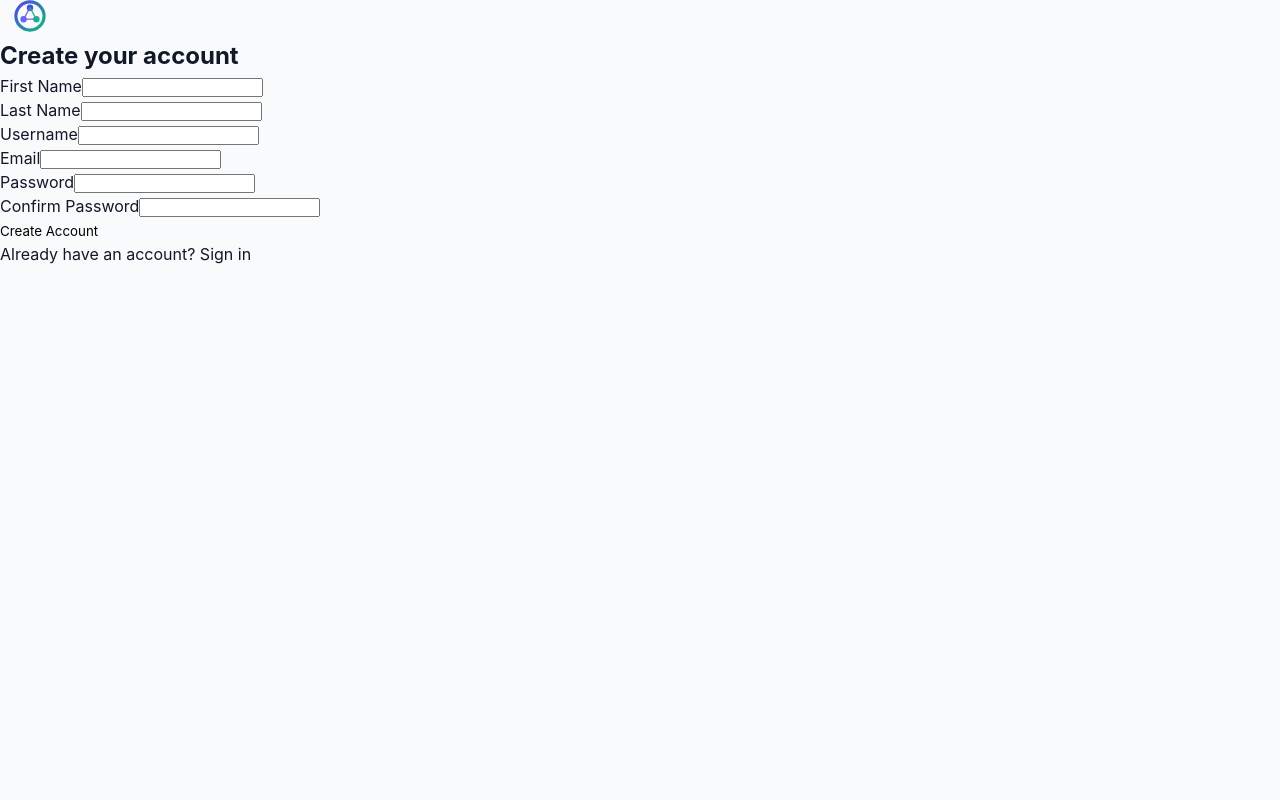
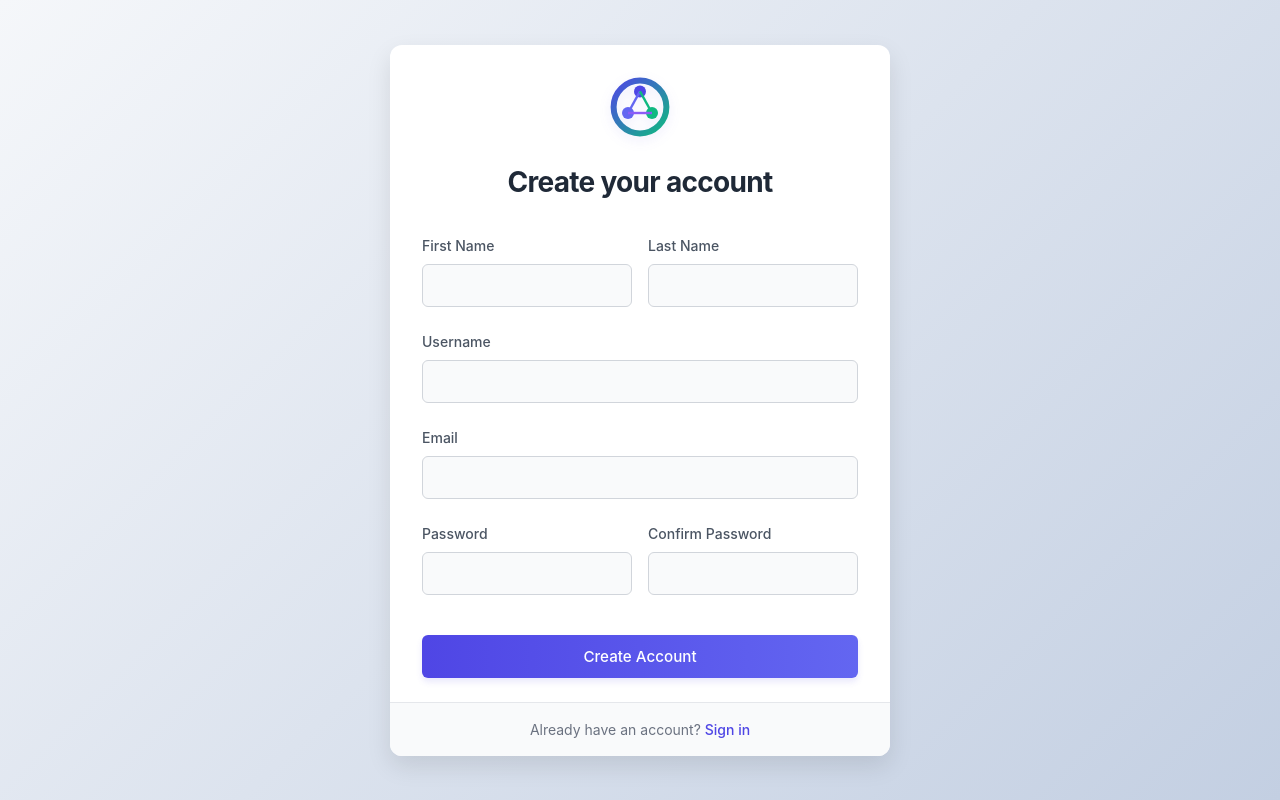
Before and after one commit to IshiniTecla/Skill-Hub, a React (Vite) app in the folder frontend/: page /register in a window 1280 px wide. Built offline with nearby package versions, Linux system fonts and the light colour scheme.

Commit message:
Update Register page and AuthContext for improved authentication handling

```diff
--- a/frontend/src/context/AuthContext.jsx
+++ b/frontend/src/context/AuthContext.jsx
@@ -1,26 +1,46 @@
-import React, { createContext, useContext, useState, useEffect } from 'react';
-import { getToken, setToken, removeToken } from '../utils/auth';
-import api from '../api/axios';
+import React, { createContext, useContext, useState, useEffect } from "react";
+import { useNavigate } from "react-router-dom"; // Added for navigation
+import {
+  getToken,
+  setToken,
+  removeToken,
+  isAuthenticated,
+} from "../utils/auth";
+import { authApi, userApi } from "../api/axios";
 
 const AuthContext = createContext();
 
 export const AuthProvider = ({ children }) => {
+  const navigate = useNavigate(); // Add navigation hook
   const [currentUser, setCurrentUser] = useState(null);
   const [loading, setLoading] = useState(true);
-  const [token, setTokenState] = useState(getToken());
+  const [error, setError] = useState(null);
 
   // Load user from localStorage on initial render
   useEffect(() => {
-    const loadUser = () => {
-      const storedUser = localStorage.getItem('user');
-      const storedToken = getToken();
+    const loadUser = async () => {
+      try {
+        if (isAuthenticated()) {
+          const storedUser = localStorage.getItem("user");
 
-      if (storedUser && storedToken) {
-        setCurrentUser(JSON.parse(storedUser));
-        setTokenState(storedToken);
+          if (storedUser) {
+            // Use stored user data
+            setCurrentUser(JSON.parse(storedUser));
+          } else {
+            // If we have a token but no stored user, fetch profile
+            const response = await userApi.getCurrentProfile();
+            setCurrentUser(response.data);
+            localStorage.setItem("user", JSON.stringify(response.data));
+          }
+        }
+      } catch (err) {
+        console.error("Error loading user:", err);
+        // Clear invalid auth state
+        removeToken();
+        localStorage.removeItem("user");
+      } finally {
+        setLoading(false);
       }
-
-      setLoading(false);
     };
 
     loadUser();
@@ -28,77 +48,84 @@ export const AuthProvider = ({ children }) => {
     // Listen for auth expiry events
     const handleAuthExpired = () => {
       logout();
+      setError("Your session has expired. Please log in again.");
     };
 
-    window.addEventListener('auth:expired', handleAuthExpired);
+    window.addEventListener("auth:expired", handleAuthExpired);
 
     return () => {
-      window.removeEventListener('auth:expired', handleAuthExpired);
+      window.removeEventListener("auth:expired", handleAuthExpired);
     };
   }, []);
 
   const login = async (email, password) => {
     try {
-      const response = await api.post('/auth/login', { email, password });
-      const { user, token } = response.data;
+      setError(null);
+      const response = await authApi.login({ email, password });
 
-      // Store token and user info
+      // Extract token and user data
+      const { token, ...userData } = response.data;
+
+      // Store auth data
       setToken(token);
-      setTokenState(token);
-      setCurrentUser(user);
-      localStorage.setItem('user', JSON.stringify(user));
+      setCurrentUser(userData);
+      localStorage.setItem("user", JSON.stringify(userData));
 
-      // Set token in API service
-      api.defaults.headers.common['Authorization'] = `Bearer ${token}`;
-
-      return user;
-    } catch (error) {
-      console.error('Login error:', error);
-      throw error;
+      return userData;
+    } catch (err) {
+      console.error("Login error:", err);
+      setError(err.message || "Invalid email or password. Please try again.");
+      throw err;
     }
   };
 
   const logout = () => {
-    // Clear auth state
-    removeToken();
-    localStorage.removeItem('user');
+    authApi.logout(); // This handles token removal
     setCurrentUser(null);
-    setTokenState(null);
-
-    // Clear token from API service
-    delete api.defaults.headers.common['Authorization'];
+    setError(null);
   };
 
   const register = async (userData) => {
     try {
-      const response = await api.post('/auth/register', userData);
+      setError(null);
+      // Using the authApi.register function from your axios file
+      const response = await authApi.register(userData);
+
+      // After successful registration, redirect to login page
+      navigate("/login");
+
       return response.data;
-    } catch (error) {
-      console.error('Registration error:', error);
-      throw error;
+    } catch (err) {
+      console.error("Registration error:", err);
+      setError(err.message || "Failed to register. Please try again.");
+      throw err;
     }
   };
 
-  // Debug function to verify token validity
-  const verifyToken = async () => {
+  const updateProfile = async (userId, profileData) => {
     try {
-      const response = await api.get('/auth/verify');
-      return response.data.valid;
-    } catch (error) {
-      console.error('Token verification error:', error);
-      return false;
+      setError(null);
+      const response = await userApi.updateUser(userId, profileData);
+      setCurrentUser(response.data);
+      localStorage.setItem("user", JSON.stringify(response.data));
+      return response.data;
+    } catch (err) {
+      console.error("Update profile error:", err);
+      setError(err.message || "Failed to update profile. Please try again.");
+      throw err;
     }
   };
 
   const value = {
     currentUser,
     loading,
+    error,
     login,
     logout,
     register,
-    verifyToken,
-    token, // Explicitly expose the token for debugging
-    isAuthenticated: !!currentUser && !!token
+    updateProfile,
+    setError,
+    isAuthenticated: !!currentUser && isAuthenticated(),
   };
 
   return <AuthContext.Provider value={value}>{children}</AuthContext.Provider>;
@@ -107,7 +134,7 @@ export const AuthProvider = ({ children }) => {
 export const useAuth = () => {
   const context = useContext(AuthContext);
   if (!context) {
-    throw new Error('useAuth must be used within an AuthProvider');
+    throw new Error("useAuth must be used within an AuthProvider");
   }
   return context;
 };
--- /dev/null
+++ b/frontend/src/css/register.css
@@ -0,0 +1,346 @@
+/* src/pages/Register.css */
+
+/* Main container */
+.register-container {
+    display: flex;
+    align-items: center;
+    justify-content: center;
+    min-height: 100vh;
+    background: linear-gradient(135deg, #f5f7fa 0%, #c3cfe2 100%);
+    padding: 2rem;
+    font-family: 'Inter', -apple-system, BlinkMacSystemFont, 'Segoe UI', Roboto, Oxygen, Ubuntu, Cantarell, 'Open Sans', 'Helvetica Neue', sans-serif;
+}
+
+/* Card container */
+.register-card {
+    width: 100%;
+    max-width: 500px;
+    background-color: #ffffff;
+    border-radius: 12px;
+    box-shadow: 0 10px 25px rgba(0, 0, 0, 0.1);
+    overflow: hidden;
+    animation: fadeIn 0.6s ease-out;
+}
+
+@keyframes fadeIn {
+    from {
+        opacity: 0;
+        transform: translateY(20px);
+    }
+    to {
+        opacity: 1;
+        transform: translateY(0);
+    }
+}
+
+/* Header section */
+.register-header {
+    padding: 2rem 2rem 1rem;
+    text-align: center;
+}
+
+.register-logo {
+    display: flex;
+    justify-content: center;
+    margin-bottom: 1.5rem;
+}
+
+.register-logo-svg {
+    filter: drop-shadow(0 4px 6px rgba(79, 70, 229, 0.1));
+    transition: transform 0.3s ease;
+}
+
+.register-logo-svg:hover {
+    transform: scale(1.05);
+}
+
+.register-title {
+    font-size: 1.75rem;
+    font-weight: 700;
+    color: #1f2937;
+    margin-bottom: 1rem;
+    letter-spacing: -0.025em;
+}
+
+/* Form container */
+.register-form-container {
+    padding: 0 2rem 1.5rem;
+}
+
+.register-form {
+    display: flex;
+    flex-direction: column;
+    gap: 1.5rem;
+}
+
+/* Error message */
+.register-error {
+    background-color: #fee2e2;
+    color: #b91c1c;
+    padding: 0.75rem;
+    border-radius: 6px;
+    font-size: 0.875rem;
+    animation: shake 0.5s cubic-bezier(0.36, 0.07, 0.19, 0.97) both;
+}
+
+@keyframes shake {
+    10%, 90% { transform: translateX(-1px); }
+    20%, 80% { transform: translateX(2px); }
+    30%, 50%, 70% { transform: translateX(-3px); }
+    40%, 60% { transform: translateX(3px); }
+}
+
+/* Form groups */
+.register-form-group {
+    display: flex;
+    flex-direction: column;
+    gap: 0.5rem;
+}
+
+.register-name-fields,
+.register-password-fields {
+    display: grid;
+    grid-template-columns: 1fr 1fr;
+    gap: 1rem;
+}
+
+@media (max-width: 640px) {
+    .register-name-fields,
+    .register-password-fields {
+        grid-template-columns: 1fr;
+    }
+}
+
+/* Labels */
+.register-label {
+    font-size: 0.875rem;
+    font-weight: 500;
+    color: #4b5563;
+}
+
+/* Input fields */
+.register-input {
+    width: 100%;
+    padding: 0.75rem;
+    border: 1px solid #d1d5db;
+    border-radius: 6px;
+    background-color: #f9fafb;
+    color: #1f2937;
+    font-size: 0.95rem;
+    transition: all 0.2s ease;
+}
+
+.register-input:focus {
+    outline: none;
+    border-color: #4f46e5;
+    box-shadow: 0 0 0 3px rgba(79, 70, 229, 0.1);
+    background-color: #ffffff;
+}
+
+.register-input:hover {
+    border-color: #9ca3af;
+}
+
+/* Button */
+.register-button-container {
+    margin-top: 1rem;
+}
+
+.register-button {
+    width: 100%;
+    display: flex;
+    justify-content: center;
+    align-items: center;
+    padding: 0.75rem 1rem;
+    background: linear-gradient(to right, #4f46e5, #6366f1);
+    color: white;
+    font-weight: 500;
+    font-size: 0.95rem;
+    border: none;
+    border-radius: 6px;
+    cursor: pointer;
+    transition: all 0.2s ease;
+    box-shadow: 0 4px 6px rgba(79, 70, 229, 0.12);
+}
+
+.register-button:hover {
+    background: linear-gradient(to right, #4338ca, #5b5fef);
+    transform: translateY(-1px);
+    box-shadow: 0 6px 10px rgba(79, 70, 229, 0.15);
+}
+
+.register-button:active {
+    transform: translateY(0);
+    box-shadow: 0 2px 4px rgba(79, 70, 229, 0.1);
+}
+
+.register-button-loading {
+    opacity: 0.8;
+    cursor: not-allowed;
+}
+
+/* Loading spinner */
+.register-spinner {
+    animation: spin 1s linear infinite;
+    margin-right: 0.5rem;
+    height: 1.25rem;
+    width: 1.25rem;
+}
+
+@keyframes spin {
+    from {
+        transform: rotate(0deg);
+    }
+    to {
+        transform: rotate(360deg);
+    }
+}
+
+.register-spinner-circle {
+    opacity: 0.25;
+}
+
+.register-spinner-path {
+    opacity: 0.75;
+}
+
+/* Footer */
+.register-footer {
+    padding: 1rem 2rem;
+    background-color: #f9fafb;
+    border-top: 1px solid #e5e7eb;
+    text-align: center;
+}
+
+.register-footer-text {
+    font-size: 0.875rem;
+    color: #6b7280;
+}
+
+.register-link {
+    font-weight: 500;
+    color: #4f46e5;
+    text-decoration: none;
+    transition: color 0.2s ease;
+}
+
+.register-link:hover {
+    color: #4338ca;
+    text-decoration: underline;
+}
+
+/* Input focus animation */
+.register-input:focus {
+    animation: pulse 1s;
+}
+
+@keyframes pulse {
+    0% {
+        box-shadow: 0 0 0 0 rgba(79, 70, 229, 0.4);
+    }
+    70% {
+        box-shadow: 0 0 0 5px rgba(79, 70, 229, 0);
+    }
+    100% {
+        box-shadow: 0 0 0 0 rgba(79, 70, 229, 0);
+    }
+}
+
+/* Add these styles to your register.css file */
+
+/* Social login container */
+.register-social-container {
+    display: flex;
+    flex-direction: column;
+    gap: 12px;
+    width: 100%;
+    margin-bottom: 20px;
+}
+
+/* Base social button styles */
+.register-social-button {
+    display: flex;
+    align-items: center;
+    justify-content: center;
+    width: 100%;
+    padding: 10px 16px;
+    border-radius: 8px;
+    font-size: 14px;
+    font-weight: 500;
+    cursor: pointer;
+    transition: all 0.2s ease;
+    position: relative;
+    border: 1px solid #e5e7eb;
+}
+
+/* Google button specific styles */
+.register-google-button {
+    background-color: white;
+    color: #424242;
+}
+
+.register-google-button:hover {
+    background-color: #f8f9fa;
+}
+
+/* LinkedIn button specific styles */
+.register-linkedin-button {
+    background-color: white;
+    color: #0077B5;
+}
+
+.register-linkedin-button:hover {
+    background-color: #f8f9fa;
+}
+
+/* Social icons */
+.register-social-icon {
+    width: 18px;
+    height: 18px;
+    margin-right: 10px;
+}
+
+/* Disabled state */
+.register-social-button:disabled {
+    opacity: 0.7;
+    cursor: not-allowed;
+}
+
+/* Loading spinner for social buttons */
+.register-social-loading {
+    display: flex;
+    align-items: center;
+    justify-content: center;
+}
+
+.register-spinner-sm {
+    width: 18px;
+    height: 18px;
+    animation: spin 1s linear infinite;
+}
+
+/* Separator between social login and regular form */
+.register-separator {
+    display: flex;
+    align-items: center;
+    margin: 20px 0;
+    width: 100%;
+}
+
+.register-separator-line {
+    flex-grow: 1;
+    height: 1px;
+    background-color: #e5e7eb;
+}
+
+.register-separator-text {
+    padding: 0 12px;
+    color: #6b7280;
+    font-size: 12px;
+    font-weight: 500;
+}
+
+@keyframes spin {
+    0% { transform: rotate(0deg); }
+    100% { transform: rotate(360deg); }
+}
--- a/frontend/src/pages/Register.jsx
+++ b/frontend/src/pages/Register.jsx
@@ -2,6 +2,7 @@
 import React, { useState, useEffect } from 'react';
 import { Link, useNavigate } from 'react-router-dom';
 import { useAuth } from '../context/AuthContext';
+import '../css/register.css';
 
 const Register = () => {
     const [userData, setUserData] = useState({
@@ -19,7 +20,7 @@ const Register = () => {
     // If user is already logged in, redirect to feed
     useEffect(() => {
         if (currentUser) {
-            navigate('/feed');
+            navigate('/login');
         }
     }, [currentUser, navigate]);
 
@@ -69,12 +70,11 @@ const Register = () => {
     };
 
     return (
-        <div className="flex items-center justify-center min-h-screen bg-gray-100 px-4 py-12">
-            <div className="w-full max-w-lg">
-                <div className="bg-white rounded-lg shadow-xl overflow-hidden">
-                    <div className="px-6 py-8 sm:p-10">
-                        <div className="flex justify-center mb-6">
-                            <svg width="60" height="60" viewBox="0 0 50 50" xmlns="http://www.w3.org/2000/svg" className="logo-svg">
+        <div className="register-container">
+            <div className="register-card">
+                <div className="register-header">
+                    <div className="register-logo">
+                        <svg width="60" height="60" viewBox="0 0 50 50" xmlns="http://www.w3.org/2000/svg" className="register-logo-svg">
                             <defs>
                                 <linearGradient id="logo-gradient" x1="0%" y1="0%" x2="100%" y2="100%">
                                     <stop offset="0%" stopColor="#4f46e5" />
@@ -90,18 +90,20 @@ const Register = () => {
                             <line x1="15" y1="30" x2="35" y2="30" stroke="#8b5cf6" strokeWidth="2" />
                         </svg>
                     </div>
-                        <h2 className="text-2xl font-bold text-center text-gray-800 mb-8">Create your account</h2>
+                    <h2 className="register-title">Create your account</h2>
+                </div>
 
-                        <form onSubmit={handleSubmit} className="space-y-6">
+                <div className="register-form-container">
+                    <form onSubmit={handleSubmit} className="register-form">
                         {error && (
-                                <div className="bg-red-50 text-red-700 p-3 rounded-md text-sm">
+                            <div className="register-error">
                                 {error}
                             </div>
                         )}
 
-                            <div className="grid grid-cols-1 md:grid-cols-2 gap-6">
-                                <div>
-                                    <label htmlFor="firstName" className="block text-sm font-medium text-gray-700 mb-1">
+                        <div className="register-name-fields">
+                            <div className="register-form-group">
+                                <label htmlFor="firstName" className="register-label">
                                     First Name
                                 </label>
                                 <input
@@ -109,14 +111,14 @@ const Register = () => {
                                     name="firstName"
                                     type="text"
                                     required
-                                        className="w-full px-3 py-2 border border-gray-300 rounded-md shadow-sm placeholder-gray-400 focus:outline-none focus:ring-indigo-500 focus:border-indigo-500"
+                                    className="register-input"
                                     value={userData.firstName}
                                     onChange={handleChange}
                                 />
                             </div>
 
-                                <div>
-                                    <label htmlFor="lastName" className="block text-sm font-medium text-gray-700 mb-1">
+                            <div className="register-form-group">
+                                <label htmlFor="lastName" className="register-label">
                                     Last Name
                                 </label>
                                 <input
@@ -124,15 +126,15 @@ const Register = () => {
                                     name="lastName"
                                     type="text"
                                     required
-                                        className="w-full px-3 py-2 border border-gray-300 rounded-md shadow-sm placeholder-gray-400 focus:outline-none focus:ring-indigo-500 focus:border-indigo-500"
+                                    className="register-input"
                                     value={userData.lastName}
                                     onChange={handleChange}
                                 />
                             </div>
                         </div>
 
-                            <div>
-                                <label htmlFor="username" className="block text-sm font-medium text-gray-700 mb-1">
+                        <div className="register-form-group">
+                            <label htmlFor="username" className="register-label">
                                 Username
                             </label>
                             <input
@@ -140,14 +142,14 @@ const Register = () => {
                                 name="username"
                                 type="text"
                                 required
-                                    className="w-full px-3 py-2 border border-gray-300 rounded-md shadow-sm placeholder-gray-400 focus:outline-none focus:ring-indigo-500 focus:border-indigo-500"
+                                className="register-input"
                                 value={userData.username}
                                 onChange={handleChange}
                             />
                         </div>
 
-                            <div>
-                                <label htmlFor="email" className="block text-sm font-medium text-gray-700 mb-1">
+                        <div className="register-form-group">
+                            <label htmlFor="email" className="register-label">
                                 Email
                             </label>
                             <input
@@ -155,15 +157,15 @@ const Register = () => {
                                 name="email"
                                 type="email"
                                 required
-                                    className="w-full px-3 py-2 border border-gray-300 rounded-md shadow-sm placeholder-gray-400 focus:outline-none focus:ring-indigo-500 focus:border-indigo-500"
+                                className="register-input"
                                 value={userData.email}
                                 onChange={handleChange}
                             />
                         </div>
 
-                            <div className="grid grid-cols-1 md:grid-cols-2 gap-6">
-                                <div>
-                                    <label htmlFor="password" className="block text-sm font-medium text-gray-700 mb-1">
+                        <div className="register-password-fields">
+                            <div className="register-form-group">
+                                <label htmlFor="password" className="register-label">
                                     Password
                                 </label>
                                 <input
@@ -171,14 +173,14 @@ const Register = () => {
                                     name="password"
                                     type="password"
                                     required
-                                        className="w-full px-3 py-2 border border-gray-300 rounded-md shadow-sm placeholder-gray-400 focus:outline-none focus:ring-indigo-500 focus:border-indigo-500"
+                                    className="register-input"
                                     value={userData.password}
                                     onChange={handleChange}
                                 />
                             </div>
 
-                                <div>
-                                    <label htmlFor="confirmPassword" className="block text-sm font-medium text-gray-700 mb-1">
+                            <div className="register-form-group">
+                                <label htmlFor="confirmPassword" className="register-label">
                                     Confirm Password
                                 </label>
                                 <input
@@ -186,24 +188,24 @@ const Register = () => {
                                     name="confirmPassword"
                                     type="password"
                                     required
-                                        className="w-full px-3 py-2 border border-gray-300 rounded-md shadow-sm placeholder-gray-400 focus:outline-none focus:ring-indigo-500 focus:border-indigo-500"
+                                    className="register-input"
                                     value={userData.confirmPassword}
                                     onChange={handleChange}
                                 />
                             </div>
                         </div>
 
-                            <div>
+                        <div className="register-button-container">
                             <button
                                 type="submit"
                                 disabled={isLoading}
-                                    className={`w-full flex justify-center py-2 px-4 border border-transparent rounded-md shadow-sm text-sm font-medium text-white bg-indigo-600 hover:bg-indigo-700 focus:outline-none focus:ring-2 focus:ring-offset-2 focus:ring-indigo-500 ${isLoading ? 'opacity-70 cursor-not-allowed' : ''}`}
+                                className={`register-button ${isLoading ? 'register-button-loading' : ''}`}
                             >
                                 {isLoading ? (
                                     <>
-                                            <svg className="animate-spin -ml-1 mr-3 h-5 w-5 text-white" xmlns="http://www.w3.org/2000/svg" fill="none" viewBox="0 0 24 24">
-                                                <circle className="opacity-25" cx="12" cy="12" r="10" stroke="currentColor" strokeWidth="4"></circle>
-                                                <path className="opacity-75" fill="currentColor" d="M4 12a8 8 0 018-8V0C5.373 0 0 5.373 0 12h4zm2 5.291A7.962 7.962 0 014 12H0c0 3.042 1.135 5.824 3 7.938l3-2.647z"></path>
+                                        <svg className="register-spinner" xmlns="http://www.w3.org/2000/svg" fill="none" viewBox="0 0 24 24">
+                                            <circle className="register-spinner-circle" cx="12" cy="12" r="10" stroke="currentColor" strokeWidth="4"></circle>
+                                            <path className="register-spinner-path" fill="currentColor" d="M4 12a8 8 0 018-8V0C5.373 0 0 5.373 0 12h4zm2 5.291A7.962 7.962 0 014 12H0c0 3.042 1.135 5.824 3 7.938l3-2.647z"></path>
                                         </svg>
                                         Creating account...
                                     </>
@@ -213,14 +215,13 @@ const Register = () => {
                     </form>
                 </div>
 
-                    <div className="px-6 py-4 bg-gray-50 border-t border-gray-200 sm:px-10">
-                        <p className="text-sm text-center text-gray-600">
+                <div className="register-footer">
+                    <p className="register-footer-text">
                         Already have an account?{' '}
-                            <Link to="/login" className="font-medium text-indigo-600 hover:text-indigo-500">
+                        <Link to="/login" className="register-link">
                             Sign in
                         </Link>
                     </p>
-                    </div>
                 </div>
             </div>
         </div>
```
Lines whose indentation alone changed are shown as unchanged.
